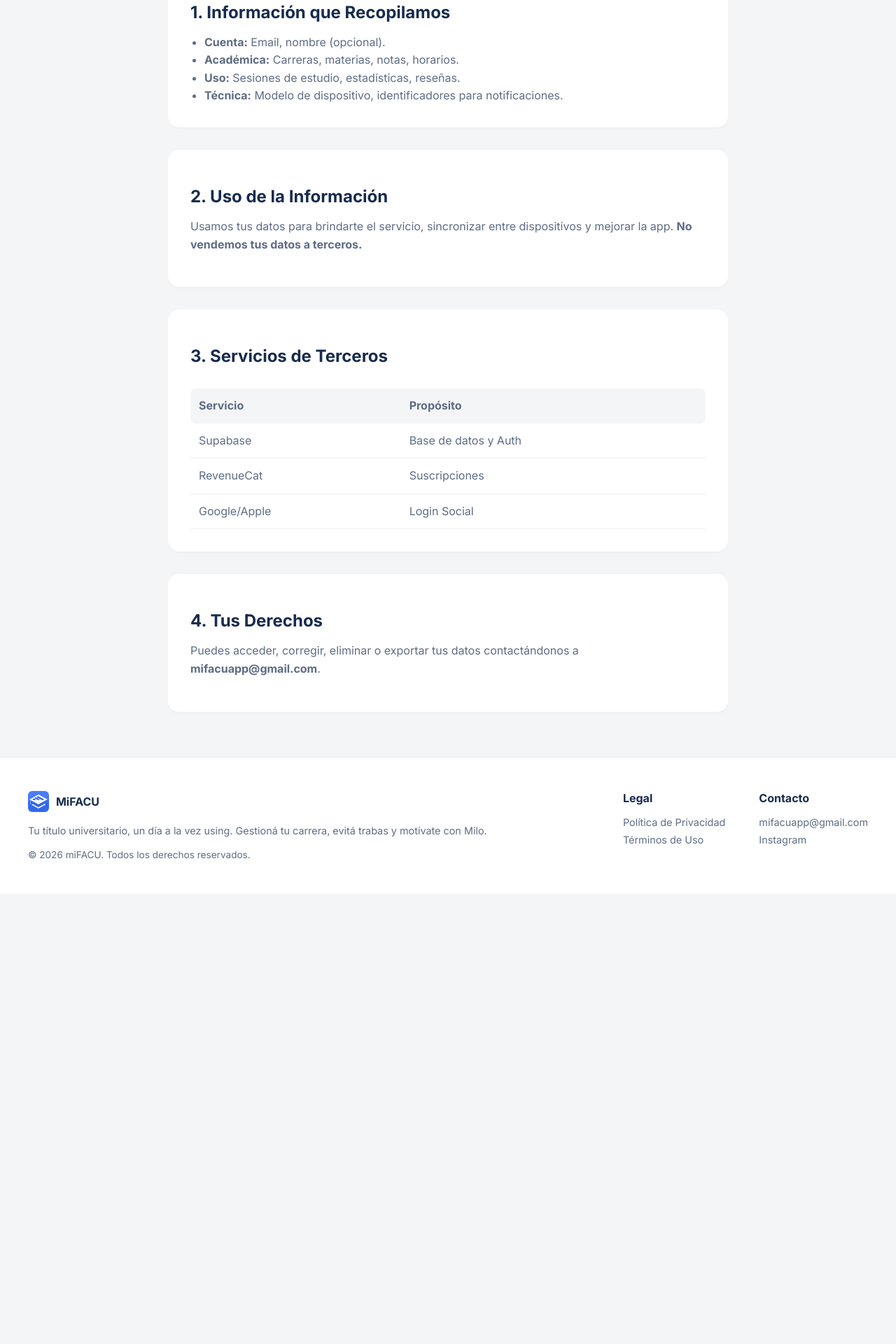
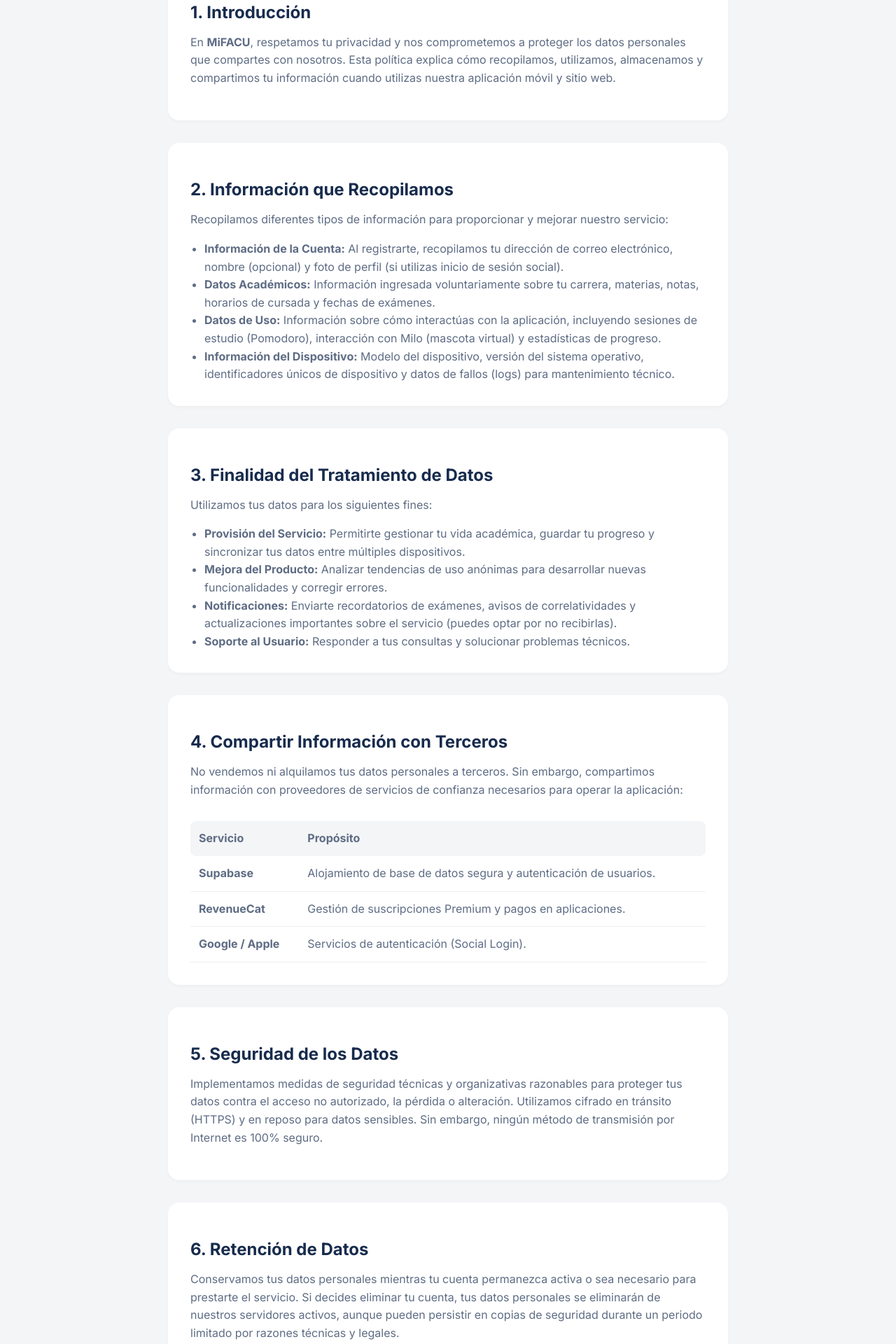
Before and after one commit to MiFACUApp/MiFACU-Web, a React (Vite) app in the folder web/: page /privacy in a window 1280 px wide. Shown: the part 380-2300 px from the top of the page at 70% size. Before the commit the page ends 1657 px from the top, so only its background shows below. Built offline with nearby package versions, Linux system fonts and the light colour scheme.

Commit message:
Enhance Privacy Policy and Terms of Use content

```diff
--- a/web/src/pages/Privacy.jsx
+++ b/web/src/pages/Privacy.jsx
@@ -15,20 +15,35 @@ export default function Privacy() {
             <p style={{ color: 'var(--text-secondary)', marginBottom: '2rem' }}><strong>Última actualización:</strong> Febrero 2026</p>
 
             <div style={{ display: 'flex', flexDirection: 'column', gap: '2rem' }}>
-                <Section title="1. Información que Recopilamos">
-                    <ul style={{ listStyle: 'disc', paddingLeft: '20px' }}>
-                        <li><strong>Cuenta:</strong> Email, nombre (opcional).</li>
-                        <li><strong>Académica:</strong> Carreras, materias, notas, horarios.</li>
-                        <li><strong>Uso:</strong> Sesiones de estudio, estadísticas, reseñas.</li>
-                        <li><strong>Técnica:</strong> Modelo de dispositivo, identificadores para notificaciones.</li>
+                <Section title="1. Introducción">
+                    <p>
+                        En <strong>MiFACU</strong>, respetamos tu privacidad y nos comprometemos a proteger los datos personales que compartes con nosotros.
+                        Esta política explica cómo recopilamos, utilizamos, almacenamos y compartimos tu información cuando utilizas nuestra aplicación móvil y sitio web.
+                    </p>
+                </Section>
+
+                <Section title="2. Información que Recopilamos">
+                    <p>Recopilamos diferentes tipos de información para proporcionar y mejorar nuestro servicio:</p>
+                    <ul style={{ listStyle: 'disc', paddingLeft: '20px', marginTop: '1rem' }}>
+                        <li><strong>Información de la Cuenta:</strong> Al registrarte, recopilamos tu dirección de correo electrónico, nombre (opcional) y foto de perfil (si utilizas inicio de sesión social).</li>
+                        <li><strong>Datos Académicos:</strong> Información ingresada voluntariamente sobre tu carrera, materias, notas, horarios de cursada y fechas de exámenes.</li>
+                        <li><strong>Datos de Uso:</strong> Información sobre cómo interactúas con la aplicación, incluyendo sesiones de estudio (Pomodoro), interacción con Milo (mascota virtual) y estadísticas de progreso.</li>
+                        <li><strong>Información del Dispositivo:</strong> Modelo del dispositivo, versión del sistema operativo, identificadores únicos de dispositivo y datos de fallos (logs) para mantenimiento técnico.</li>
                     </ul>
                 </Section>
 
-                <Section title="2. Uso de la Información">
-                    <p>Usamos tus datos para brindarte el servicio, sincronizar entre dispositivos y mejorar la app. <strong>No vendemos tus datos a terceros.</strong></p>
+                <Section title="3. Finalidad del Tratamiento de Datos">
+                    <p>Utilizamos tus datos para los siguientes fines:</p>
+                    <ul style={{ listStyle: 'disc', paddingLeft: '20px', marginTop: '1rem' }}>
+                        <li><strong>Provisión del Servicio:</strong> Permitirte gestionar tu vida académica, guardar tu progreso y sincronizar tus datos entre múltiples dispositivos.</li>
+                        <li><strong>Mejora del Producto:</strong> Analizar tendencias de uso anónimas para desarrollar nuevas funcionalidades y corregir errores.</li>
+                        <li><strong>Notificaciones:</strong> Enviarte recordatorios de exámenes, avisos de correlatividades y actualizaciones importantes sobre el servicio (puedes optar por no recibirlas).</li>
+                        <li><strong>Soporte al Usuario:</strong> Responder a tus consultas y solucionar problemas técnicos.</li>
+                    </ul>
                 </Section>
 
-                <Section title="3. Servicios de Terceros">
+                <Section title="4. Compartir Información con Terceros">
+                    <p>No vendemos ni alquilamos tus datos personales a terceros. Sin embargo, compartimos información con proveedores de servicios de confianza necesarios para operar la aplicación:</p>
                     <div style={{ overflowX: 'auto' }}>
                         <table style={{ width: '100%', borderCollapse: 'collapse', marginTop: '1rem' }}>
                             <thead>
@@ -38,16 +53,49 @@ export default function Privacy() {
                                 </tr>
                             </thead>
                             <tbody>
-                                <tr><td style={{ padding: '12px', borderBottom: '1px solid #eee' }}>Supabase</td><td style={{ padding: '12px', borderBottom: '1px solid #eee' }}>Base de datos y Auth</td></tr>
-                                <tr><td style={{ padding: '12px', borderBottom: '1px solid #eee' }}>RevenueCat</td><td style={{ padding: '12px', borderBottom: '1px solid #eee' }}>Suscripciones</td></tr>
-                                <tr><td style={{ padding: '12px', borderBottom: '1px solid #eee' }}>Google/Apple</td><td style={{ padding: '12px', borderBottom: '1px solid #eee' }}>Login Social</td></tr>
+                                <tr><td style={{ padding: '12px', borderBottom: '1px solid #eee' }}><strong>Supabase</strong></td><td style={{ padding: '12px', borderBottom: '1px solid #eee' }}>Alojamiento de base de datos segura y autenticación de usuarios.</td></tr>
+                                <tr><td style={{ padding: '12px', borderBottom: '1px solid #eee' }}><strong>RevenueCat</strong></td><td style={{ padding: '12px', borderBottom: '1px solid #eee' }}>Gestión de suscripciones Premium y pagos en aplicaciones.</td></tr>
+                                <tr><td style={{ padding: '12px', borderBottom: '1px solid #eee' }}><strong>Google / Apple</strong></td><td style={{ padding: '12px', borderBottom: '1px solid #eee' }}>Servicios de autenticación (Social Login).</td></tr>
                             </tbody>
                         </table>
                     </div>
                 </Section>
 
-                <Section title="4. Tus Derechos">
-                    <p>Puedes acceder, corregir, eliminar o exportar tus datos contactándonos a <strong>mifacuapp@gmail.com</strong>.</p>
+                <Section title="5. Seguridad de los Datos">
+                    <p>
+                        Implementamos medidas de seguridad técnicas y organizativas razonables para proteger tus datos contra el acceso no autorizado, la pérdida o alteración.
+                        Utilizamos cifrado en tránsito (HTTPS) y en reposo para datos sensibles. Sin embargo, ningún método de transmisión por Internet es 100% seguro.
+                    </p>
+                </Section>
+
+                <Section title="6. Retención de Datos">
+                    <p>
+                        Conservamos tus datos personales mientras tu cuenta permanezca activa o sea necesario para prestarte el servicio.
+                        Si decides eliminar tu cuenta, tus datos personales se eliminarán de nuestros servidores activos, aunque pueden persistir en copias de seguridad durante un periodo limitado por razones técnicas y legales.
+                    </p>
+                </Section>
+
+                <Section title="7. Privacidad de Menores">
+                    <p>
+                        Nuestros servicios no están dirigidos a menores de 13 años. No recopilamos conscientemente información personal de niños menores de 13 años.
+                        Si descubrimos que hemos recopilado información de un menor sin verificación del consentimiento de los padres, tomaremos medidas para eliminar esa información.
+                    </p>
+                </Section>
+
+                <Section title="8. Tus Derechos">
+                    <p>Dependiendo de tu ubicación, puedes tener derecho a:</p>
+                    <ul style={{ listStyle: 'disc', paddingLeft: '20px', marginTop: '1rem' }}>
+                        <li>Acceder a los datos personales que tenemos sobre ti.</li>
+                        <li>Solicitar la corrección de datos inexactos.</li>
+                        <li>Solicitar la eliminación de tu cuenta y todos tus datos ("Derecho al olvido").</li>
+                        <li>Oponerte al procesamiento de tus datos.</li>
+                    </ul>
+                    <p style={{ marginTop: '1rem' }}>Para ejercer estos derechos, contáctanos a través de nuestro correo de soporte.</p>
+                </Section>
+
+                <Section title="9. Contacto">
+                    <p>Si tienes preguntas sobre esta Política de Privacidad, por favor contáctanos en:</p>
+                    <p style={{ marginTop: '0.5rem', fontSize: '1.1rem' }}>📧 <strong>mifacuapp@gmail.com</strong></p>
                 </Section>
             </div>
         </motion.div>
--- a/web/src/pages/Terms.jsx
+++ b/web/src/pages/Terms.jsx
@@ -15,38 +15,80 @@ export default function Terms() {
             <p style={{ color: 'var(--text-secondary)', marginBottom: '2rem' }}><strong>Última actualización:</strong> Febrero 2026</p>
 
             <section style={{ marginBottom: '2.5rem' }}>
-                <p>Bienvenido a <strong>MiFACU</strong>. Al descargar, instalar o utilizar la aplicación, aceptas estos Términos y Condiciones.</p>
+                <p>
+                    Bienvenido a <strong>MiFACU</strong>. Estos Términos y Condiciones ("Términos") rigen tu acceso y uso de la aplicación móvil MiFACU y nuestro sitio web.
+                    Al descargar, instalar o utilizar la aplicación, aceptas estar legalmente vinculado por estos Términos. Si no estás de acuerdo, no debes utilizar la aplicación.
+                </p>
             </section>
 
             <div style={{ display: 'flex', flexDirection: 'column', gap: '2rem' }}>
                 <Section title="1. Descripción del Servicio">
-                    <p>MiFACU es un planificador universitario que permite a los estudiantes organizar materias, horarios, exámenes, y utilizar herramientas de estudio con gamificación.</p>
+                    <p>
+                        MiFACU es una herramienta de gestión académica y productividad diseñada para estudiantes universitarios.
+                        Ofrece funcionalidades como seguimiento de materias, control de correlatividades, agenda de exámenes, herramientas de estudio (Pomodoro) y elementos de gamificación.
+                    </p>
+                    <p style={{ marginTop: '1rem', fontStyle: 'italic', fontWeight: '500', color: 'var(--dark-blue)' }}>
+                        <strong>Descargo de responsabilidad importante:</strong> MiFACU NO es una aplicación oficial de ninguna universidad ni institución educativa.
+                        La información académica (planes de estudio, notas, fechas) es gestionada u cargada por el usuario. MiFACU no garantiza la exactitud de los datos cargados ni su coincidencia con los registros oficiales (como SIU Guaraní u otros sistemas institucionales).
+                    </p>
                 </Section>
 
-                <Section title="2. Uso de la Aplicación">
-                    <h3>2.1 Requisitos</h3>
-                    <ul>
-                        <li>Debes tener al menos 13 años de edad.</li>
-                        <li>Eres responsable de la seguridad de tu cuenta.</li>
+                <Section title="2. Cuentas y Registro">
+                    <ul style={{ listStyle: 'disc', paddingLeft: '20px' }}>
+                        <li>Debes proporcionar información precisa y completa al crear tu cuenta.</li>
+                        <li>Eres responsable de mantener la confidencialidad de tus credenciales de acceso.</li>
+                        <li>Nos reservamos el derecho de suspender o eliminar tu cuenta si detectamos actividad sospechosa o violaciones a estos términos.</li>
                     </ul>
-                    <h3>2.2 Conducta</h3>
-                    <p>Te comprometes a no usar la app para fines ilegales ni publicar contenido ofensivo en las reseñas.</p>
                 </Section>
 
-                <Section title="3. Suscripción Premium">
-                    <p>La suscripción Premium se factura mensualmente ($0.99 USD aprox) a través de Apple/Google. Se renueva automáticamente a menos que la canceles 24hs antes.</p>
+                <Section title="3. Uso Aceptable">
+                    <p>Te comprometes a utilizar la aplicación de manera legal y ética. Está prohibido:</p>
+                    <ul style={{ listStyle: 'disc', paddingLeft: '20px', marginTop: '0.5rem' }}>
+                        <li>Utilizar la app para actividades ilegales o fraudulentas.</li>
+                        <li>Intentar acceder, manipular o realizar ingeniería inversa del código fuente de la aplicación.</li>
+                        <li>Publicar contenido ofensivo, difamatorio o falso en las secciones de comunidad o reseñas de materias.</li>
+                        <li>Interferir con el funcionamiento de la aplicación o nuestros servidores.</li>
+                    </ul>
                 </Section>
 
-                <Section title="4. Propiedad Intelectual">
-                    <p>Todo el contenido y diseño de MiFACU es propiedad de sus desarrolladores. No está permitido copiar o distribuir la app sin permiso.</p>
+                <Section title="4. Suscripciones y Pagos">
+                    <p>MiFACU ofrece una versión gratuita y una suscripción "Premium" con funcionalidades adicionales.</p>
+                    <ul style={{ listStyle: 'disc', paddingLeft: '20px', marginTop: '1rem' }}>
+                        <li><strong>Facturación:</strong> Las suscripciones se facturan a través de tu cuenta de Apple App Store o Google Play Store.</li>
+                        <li><strong>Renovación Automática:</strong> Tu suscripción se renovará automáticamente al final de cada período (mensual o anual) a menos que la canceles al menos 24 horas antes del vencimiento.</li>
+                        <li><strong>Cancelación:</strong> Puedes gestionar y cancelar tu suscripción desde la configuración de tu cuenta de Apple o Google. La cancelación detendrá la renovación automática pero no reembolsará el período actual.</li>
+                        <li><strong>Cambios de Precio:</strong> Nos reservamos el derecho de modificar los precios de la suscripción, notificándote con antelación razonable.</li>
+                    </ul>
                 </Section>
 
-                <Section title="5. Limitación de Responsabilidad">
-                    <p>La app se ofrece "tal cual". No somos responsables por errores en datos académicos cargados por usuarios o pérdidas de información.</p>
+                <Section title="5. Propiedad Intelectual">
+                    <p>
+                        La aplicación MiFACU, incluyendo su diseño, código, gráficos, la marca "MiFACU" y el personaje "Milo", son propiedad exclusiva de sus desarrolladores y están protegidos por leyes de derechos de autor y propiedad intelectual.
+                        Se te otorga una licencia limitada, no exclusiva e intransferible para usar la aplicación estrictamente para fines personales y no comerciales.
+                    </p>
                 </Section>
 
-                <Section title="6. Contacto">
-                    <p>Dudas: <strong>mifacuapp@gmail.com</strong></p>
+                <Section title="6. Limitación de Responsabilidad">
+                    <p>
+                        La aplicación se proporciona "tal cual" y "según disponibilidad". En la máxima medida permitida por la ley, MiFACU y sus desarrolladores no serán responsables por:
+                    </p>
+                    <ul style={{ listStyle: 'disc', paddingLeft: '20px', marginTop: '0.5rem' }}>
+                        <li>Daños indirectos, incidentales o consecuentes derivados del uso de la aplicación.</li>
+                        <li>Pérdida de datos académicos o errores en la planificación de la carrera del usuario (p.ej., perder una fecha de examen o calcular mal una correlativa). Es tu responsabilidad verificar la información con fuentes oficiales.</li>
+                        <li>Interrupciones del servicio o fallos técnicos.</li>
+                    </ul>
+                </Section>
+
+                <Section title="7. Modificaciones a los Términos">
+                    <p>
+                        Podemos actualizar estos Términos en cualquier momento. Te notificaremos sobre cambios significativos a través de la aplicación o por correo electrónico.
+                        El uso continuo de la aplicación después de dichos cambios constituye tu aceptación de los nuevos Términos.
+                    </p>
+                </Section>
+
+                <Section title="8. Contacto">
+                    <p>Si tienes alguna duda sobre estos términos, por favor contáctanos en:</p>
+                    <p style={{ marginTop: '0.5rem', fontSize: '1.1rem' }}>📧 <strong>mifacuapp@gmail.com</strong></p>
                 </Section>
             </div>
         </motion.div>
```
Also changed, not shown: 1 other file (tests, documents, lock files or other folders).
